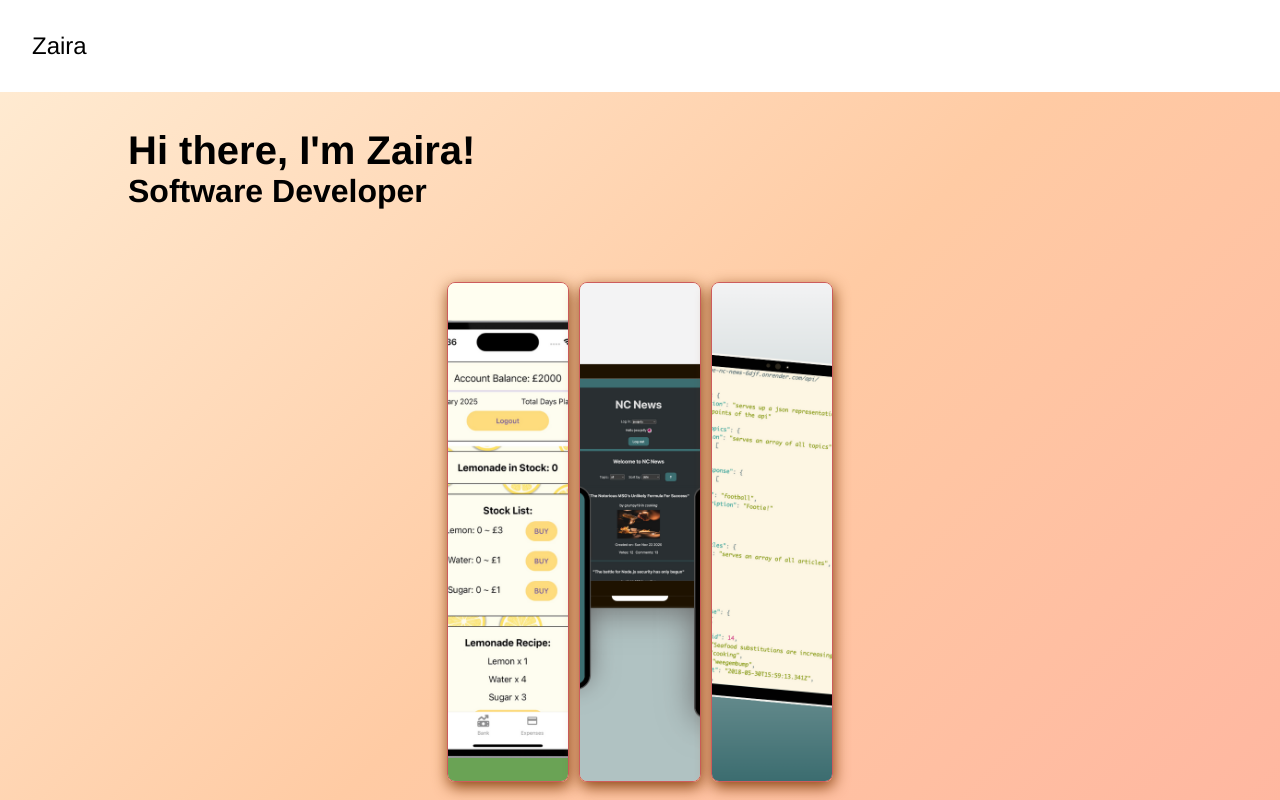
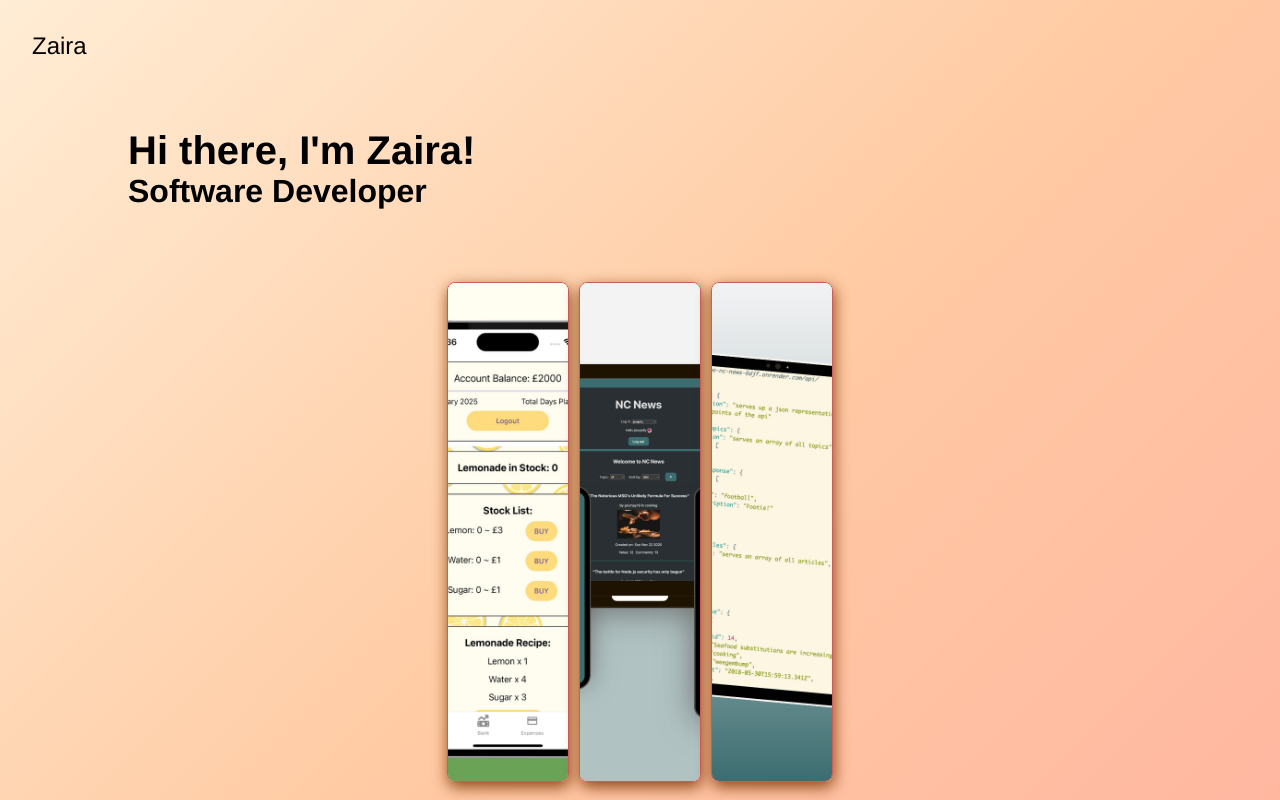
Before and after one commit to zairacodes/portfolio, a React (Vite) app: page / in a window 1280 px wide. Shown: the top 800 px of the page. Built offline with nearby package versions, Linux system fonts and the light colour scheme.

Commit message:
Update style of Header for layering and background customisation

```diff
--- a/src/components/Header/Header.css
+++ b/src/components/Header/Header.css
@@ -5,7 +5,7 @@
     top: 0;
     left: 0;
     width: 100%;
-    background-color: white;
+    z-index: 1;
 }
 
 .header-text {
```
